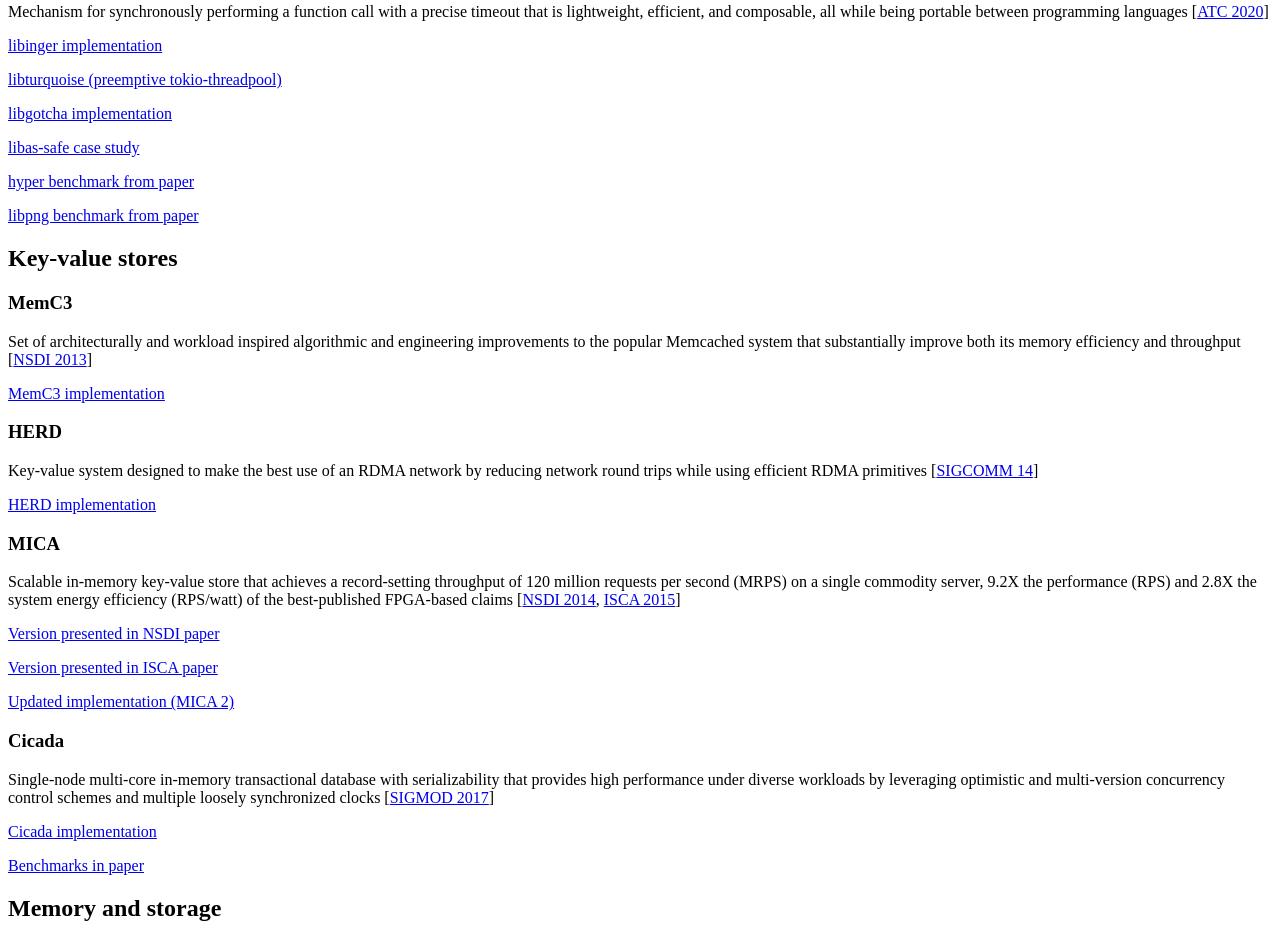
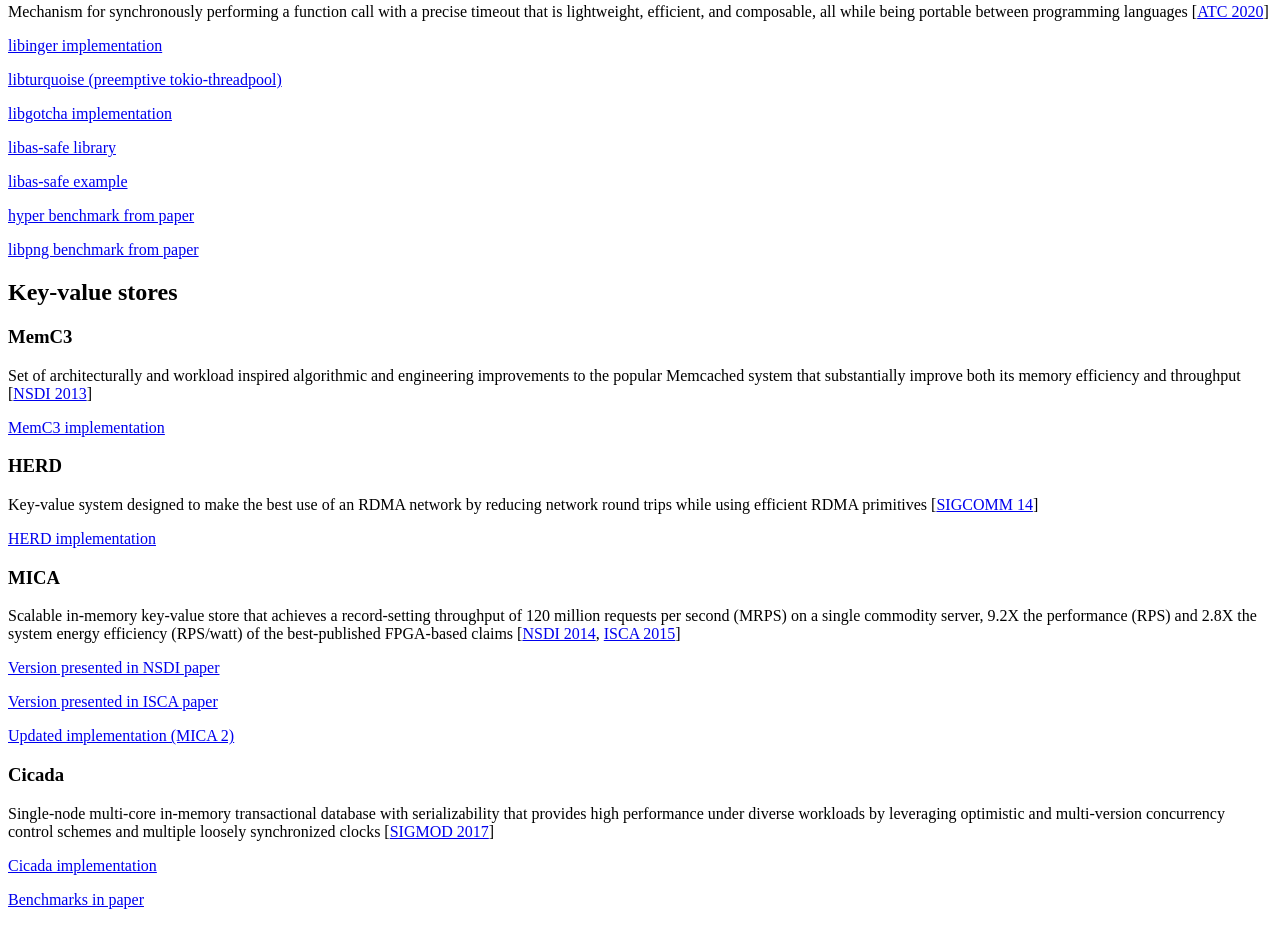
Before and after one commit to efficient/efficient.github.io, a plain HTML site: page index.html in a window 1280 px wide. Shown: the part 1657-2583 px from the top of the page. Drawn offline with Linux system fonts and the light colour scheme.

Commit message:
index.html: Change the path to the libas-safe repository and add a separate example program link

```diff
--- a/index.html
+++ b/index.html
@@ -96,7 +96,8 @@
 <p><a href="https://github.com/efficient/libinger">libinger implementation</a></p>
 <p><a href="https://github.com/efficient/tokio">libturquoise (preemptive tokio-threadpool)</a></p>
 <p><a href="https://github.com/efficient/libinger/tree/gotcha">libgotcha implementation</a></p>
-<p><a href="https://github.com/efficient/wimpyservices/tree/gotchyas/posix_safety">libas-safe case study</a></p>
+<p><a href="https://github.com/efficient/libas-safe">libas-safe library</a></p>
+<p><a href="https://github.com/efficient/libas-safe/tree/gotchyas/posix_safety">libas-safe example</a></p>
 <p><a href="https://github.com/efficient/tokio/tree/master">hyper benchmark from paper</a></p>
 <p><a href="https://github.com/efficient/tokio/tree/libpng-bombs">libpng benchmark from paper</a></p>
 
```
